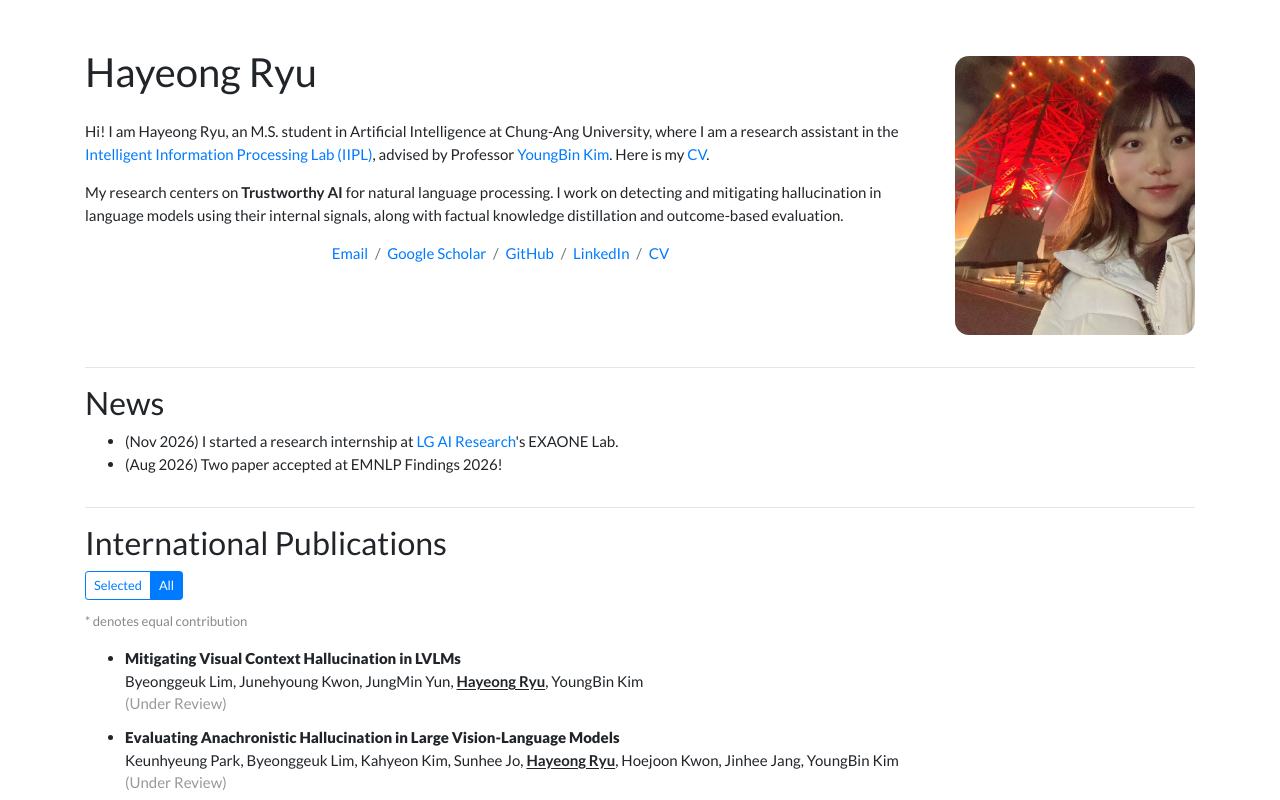
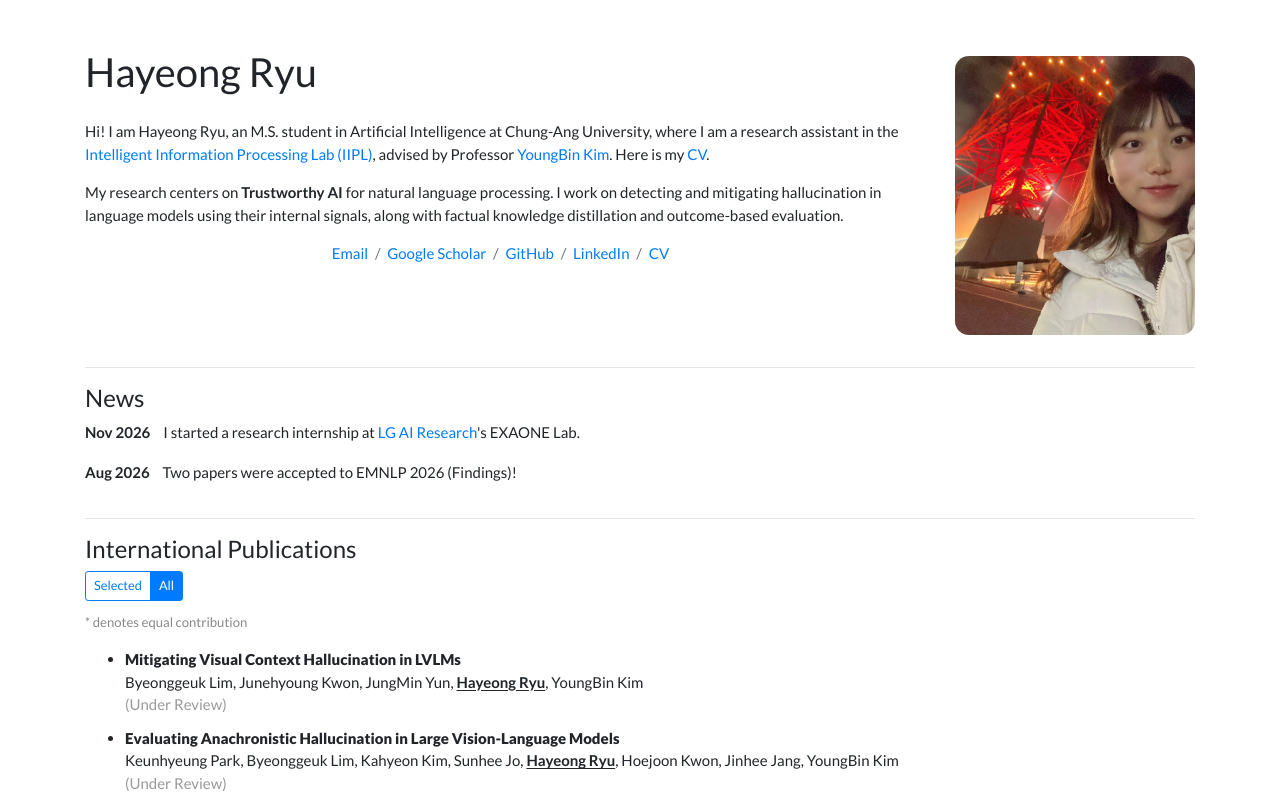
Before and after one commit to hayeonggg/hayeonggg.github.io, a plain HTML site: page index.html in a window 1280 px wide. Shown: the top 800 px of the page. Drawn offline with nearby package versions, Linux system fonts and the light colour scheme.

Commit message:
Update index.html

```diff
--- a/index.html
+++ b/index.html
@@ -19,7 +19,21 @@
         .meta { color: #6c757d; }
         .review { color: #999; }
         .note { font-size: 0.875em; color: #888; }
-        #news ul { max-height: 120px; overflow-y: auto; }
+        /* News */
+        #news ul {
+            list-style: none;
+            padding-left: 0;
+            margin: 0;
+        }
+
+        #news li {
+            margin-bottom: 1.2em;
+        }
+
+        #news .news-date {
+            font-weight: 700;
+            margin-right: 10px;
+        }
         .pub-toggle { margin-bottom: 0.75rem; }
         .pub-toggle .btn { font-size: 0.85em; }
         .contact-links {text-align: center;}
@@ -38,6 +52,11 @@
         #pub-list .pub-item strong {
             text-decoration: underline;
             text-underline-offset: 2px;
+        }
+        /* Section headings */
+        h2 {
+            font-size: 24px;
+            font-weight: 500;
         }
 
         /* 논문 제목 더 굵게 */
@@ -94,8 +113,15 @@
             <div class="col">
                 <h2>News</h2>
                 <ul>
-                    <li>(Nov 2026) I started a research internship at <a href="https://www.lgresearch.ai/" target="_blank">LG AI Research</a>'s EXAONE Lab.</li>
-                    <li>(Aug 2026) Two paper accepted at EMNLP Findings 2026!</li>
+                    <li>
+                        <span class="news-date">Nov 2026</span>
+                        I started a research internship at
+                        <a href="https://www.lgresearch.ai/" target="_blank">LG AI Research</a>'s EXAONE Lab.
+                    </li>
+                    <li>
+                        <span class="news-date">Aug 2026</span>
+                        Two papers were accepted to EMNLP 2026 (Findings)!
+                    </li>
                 </ul>
             </div>
         </div>
```
